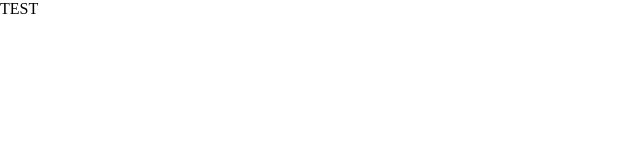
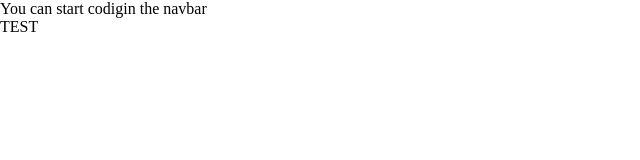
Before and after one commit to andresmedtr/TintBiz, an Astro site: page / in a window 1280 px wide. Shown: the whole page, without its empty margins (0-640 px from the left). Built offline with nearby package versions, Linux system fonts and the light colour scheme; Astro itself is replaced by a stand-in of ours.

Commit message:
Navbar component created

```diff
--- /dev/null
+++ b/src/components/Navbar.astro
@@ -0,0 +1,7 @@
+---
+// Ts here
+---
+
+<header>
+    You can start codigin the navbar
+</header>
--- a/src/layouts/Layout.astro
+++ b/src/layouts/Layout.astro
@@ -1,15 +1,25 @@
+---
+import Navbar from "../components/Navbar.astro";
+---
+
 <!doctype html>
 <html lang="en">
   <head>
     <meta charset="UTF-8" />
     <meta name="viewport" content="width=device-width" />
     <link rel="icon" type="image/svg+xml" href="/favicon.svg" />
-		<meta name="author" content="Rodrigo Celis gh:<Congrak>, Andres Medina gh:<andresmdtr>" />
+    <meta
+      name="author"
+      content="Rodrigo Celis gh:<Congrak>, Andres Medina gh:<andresmdtr>"
+    />
     <meta name="generator" content={Astro.generator} />
     <title>Astro Basics</title>
   </head>
   <body>
+	<Navbar />
+    <main>
       <slot />
+    </main>
   </body>
 </html>
 
```
Lines whose indentation alone changed are shown as unchanged.
